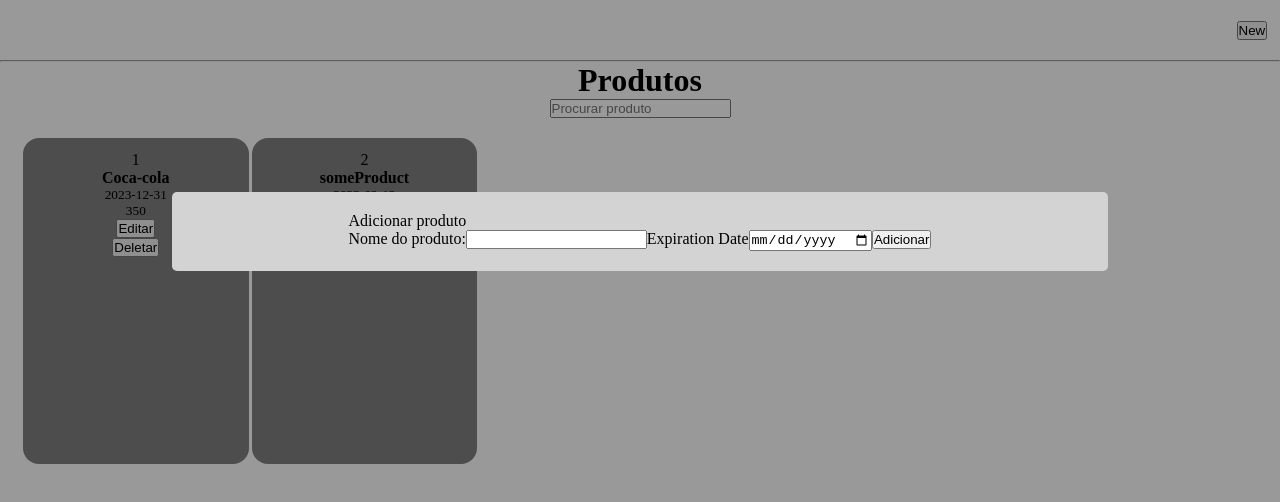
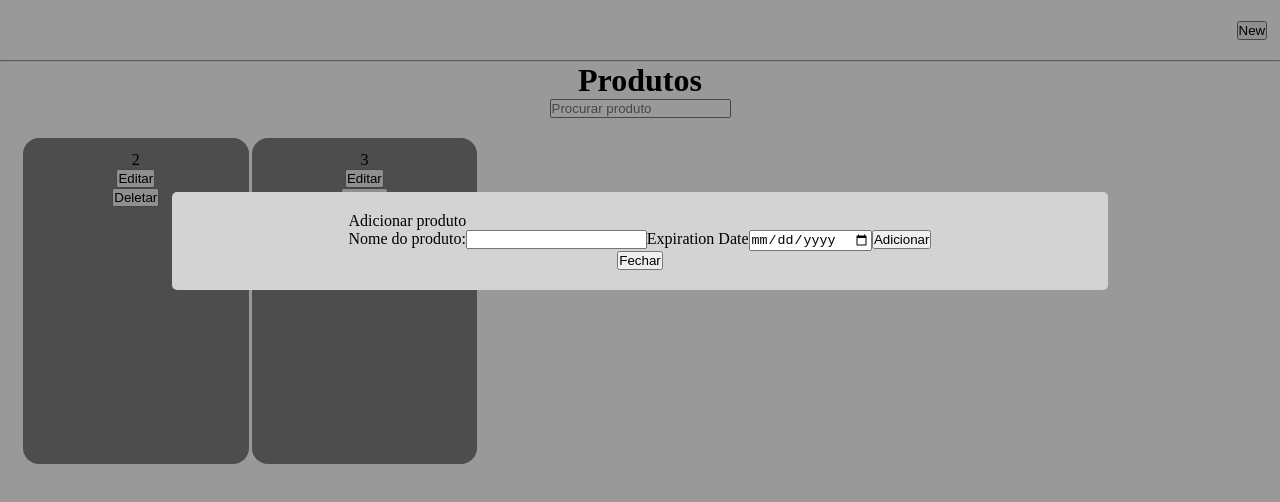
Before and after one commit to arthurcarlini/products, a React (Vite) app: page / in a window 1280 px wide. Both pictures are taken after a click on the button "New". Shown: the top 502 px of the page. Built offline with nearby package versions, Linux system fonts and the light colour scheme; data requests are answered from the project's data file.

Commit message:
updated modal

```diff
--- /dev/null
+++ b/src/components/Modal/Modal.css
@@ -0,0 +1,23 @@
+.modal {
+    display: block;
+    position: fixed;
+    z-index: 1;
+    left: 0;
+    top: 0;
+    width: 100%;
+    height: 100%;
+    overflow: auto;
+    background-color: rgba(0, 0, 0, 0.4);
+}
+
+.modal .content {
+    background-color: #d3d3d3;
+    margin: 15% auto;
+    padding: 20px;
+    border-radius: 5px;
+    width: 70%;
+
+    display: flex;
+    flex-direction: column;
+    align-items: center;
+}
--- /dev/null
+++ b/src/components/Modal/index.jsx
@@ -0,0 +1,35 @@
+import React from 'react'
+import './Modal.css'
+
+const index = ({ setIsOpen }) => {
+    return (
+        <div>
+            <div className='modal'>
+                <div className='content'>
+                    <form>
+                        <p>Adicionar produto</p>
+
+                        <label>Nome do produto:</label>
+                        <input
+                            type="text"
+                        />
+
+                        <label>Expiration Date</label>
+                        <input
+                            type="date"
+                        />
+
+                        <button
+                            type='button'
+                        >
+                            Adicionar
+                        </button>
+                    </form>
+                    <button onClick={() => setIsOpen(false)}>Fechar</button>
+                </div>
+            </div>
+        </div>
+    )
+}
+
+export default index
--- a/src/db/db.json
+++ b/src/db/db.json
@@ -1,16 +1,16 @@
 {
   "products": [
     {
-      "prodName": "Coca-cola",
-      "prodDate": "2023-12-31",
-      "prodDays": 350,
-      "id": 1
+      "prodName": "",
+      "prodDate": "",
+      "prodDays": null,
+      "id": 2
     },
     {
-      "prodName": "someProduct",
-      "prodDate": "2023-02-12",
-      "prodDays": 28,
-      "id": 2
+      "prodName": "",
+      "prodDate": "",
+      "prodDays": null,
+      "id": 3
     }
   ]
 }
--- a/src/pages/Home/Home.css
+++ b/src/pages/Home/Home.css
@@ -21,27 +21,3 @@ nav {
 
     padding: 20px;
 }
-
-.modal {
-    display: none;
-    position: fixed;
-    z-index: 1;
-    left: 0;
-    top: 0;
-    width: 100%;
-    height: 100%;
-    overflow: auto;
-    background-color: rgba(0, 0, 0, 0.4);
-}
-
-.modal .content {
-    background-color: #d3d3d3;
-    margin: 15% auto;
-    padding: 20px;
-    border-radius: 5px;
-    width: 70%;
-
-    display: flex;
-    flex-direction: column;
-    align-items: center;
-}
--- a/src/pages/Home/index.jsx
+++ b/src/pages/Home/index.jsx
@@ -3,27 +3,32 @@ import './Home.css'
 import axios from 'axios'
 
 import Card from '../../components/Card'
+import Modal from '../../components/Modal'
 
 const Home = () => {
 
   const url = "http://localhost:3000/products"
 
+  // new modal
+  const [isOpen, setIsOpen] = useState(false)
+
+
   // Modal functions
-  const switchModal = () => {
-    const modal = document.querySelector('.modal')
-    const actualStyle = modal.style.display
-    if (actualStyle == 'block') {
-      modal.style.display = 'none'
-    }
-    else modal.style.display = 'block'
-  }
+  // const switchModal = () => {
+  //   const modal = document.querySelector('.modal')
+  //   const actualStyle = modal.style.display
+  //   if (actualStyle == 'block') {
+  //     modal.style.display = 'none'
+  //   }
+  //   else modal.style.display = 'block'
+  // }
 
-  window.onclick = function (event) {
-    const modal = document.querySelector('.modal')
-    if (event.target == modal) {
-      switchModal()
-    }
-  }
+  // window.onclick = function (event) {
+  //   const modal = document.querySelector('.modal')
+  //   if (event.target == modal) {
+  //     switchModal()
+  //   }
+  // }
 
   // Dias restantes até o vencimento do produto
   function daysRemaining() { // possivel bug
@@ -99,38 +104,11 @@ const Home = () => {
 
   return (
     <div>
-      {/* Modal */}
-      <div className='modal'>
-        <div className='content'>
-          <form>
-            <p>Adicionar produto</p>
+      <header>
+        <nav><button onClick={() => setIsOpen(true)}>New</button></nav>
+      </header>
 
-            <label>Nome do produto:</label>
-            <input
-              type="text"
-              onChange={e => setProdName(e.target.value)}
-              value={prodName}
-            />
-
-            <label>Expiration Date</label>
-            <input
-              type="date"
-              onChange={e => setProdDate(e.target.value)}
-              value={prodDate}
-            />
-
-            <button
-              type='button'
-              onClick={handleAddProduct}>
-              Adicionar
-            </button>
-          </form>
-        </div>
-      </div>
-
-      <header>
-        <nav><button onClick={switchModal}>New</button></nav>
-      </header>
+      {isOpen && <Modal setIsOpen={setIsOpen} />}
 
       <hr />
 
```
Also changed, not shown: 1 other file (tests, documents, lock files or other folders).
